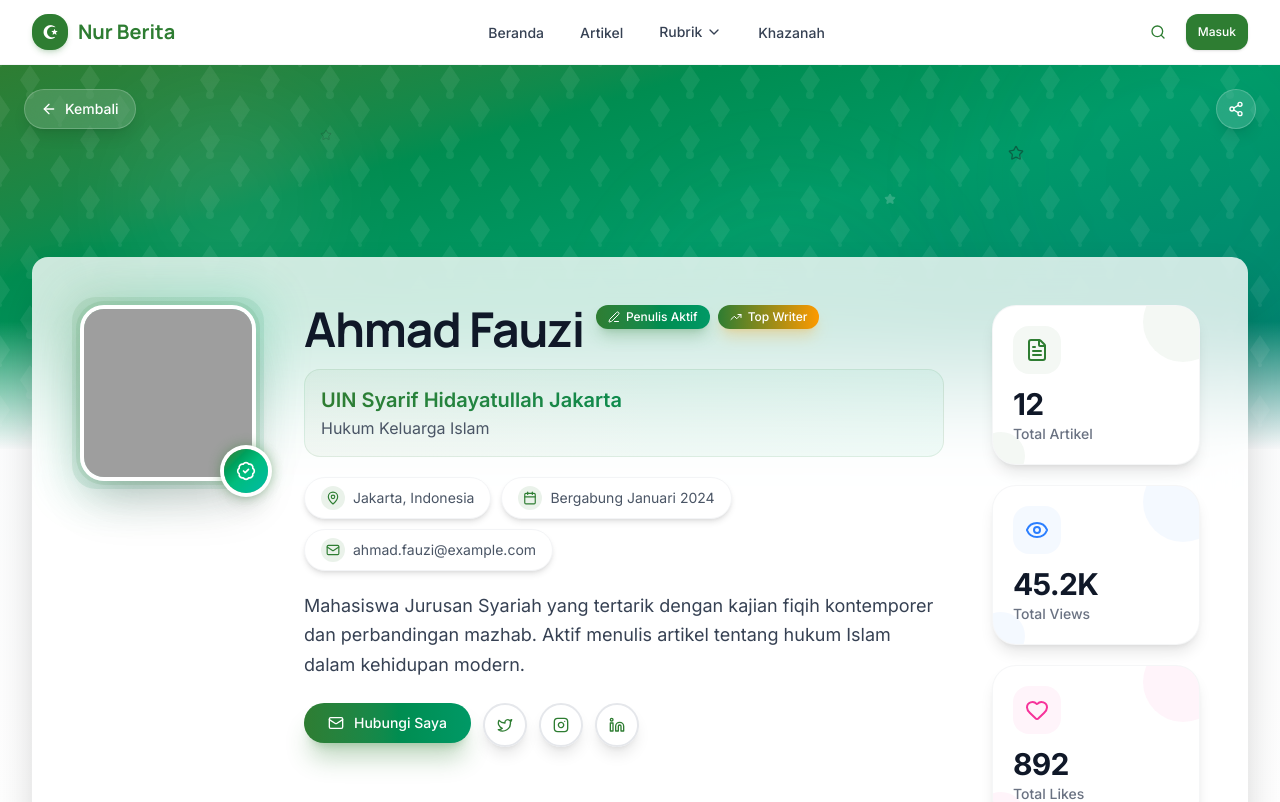
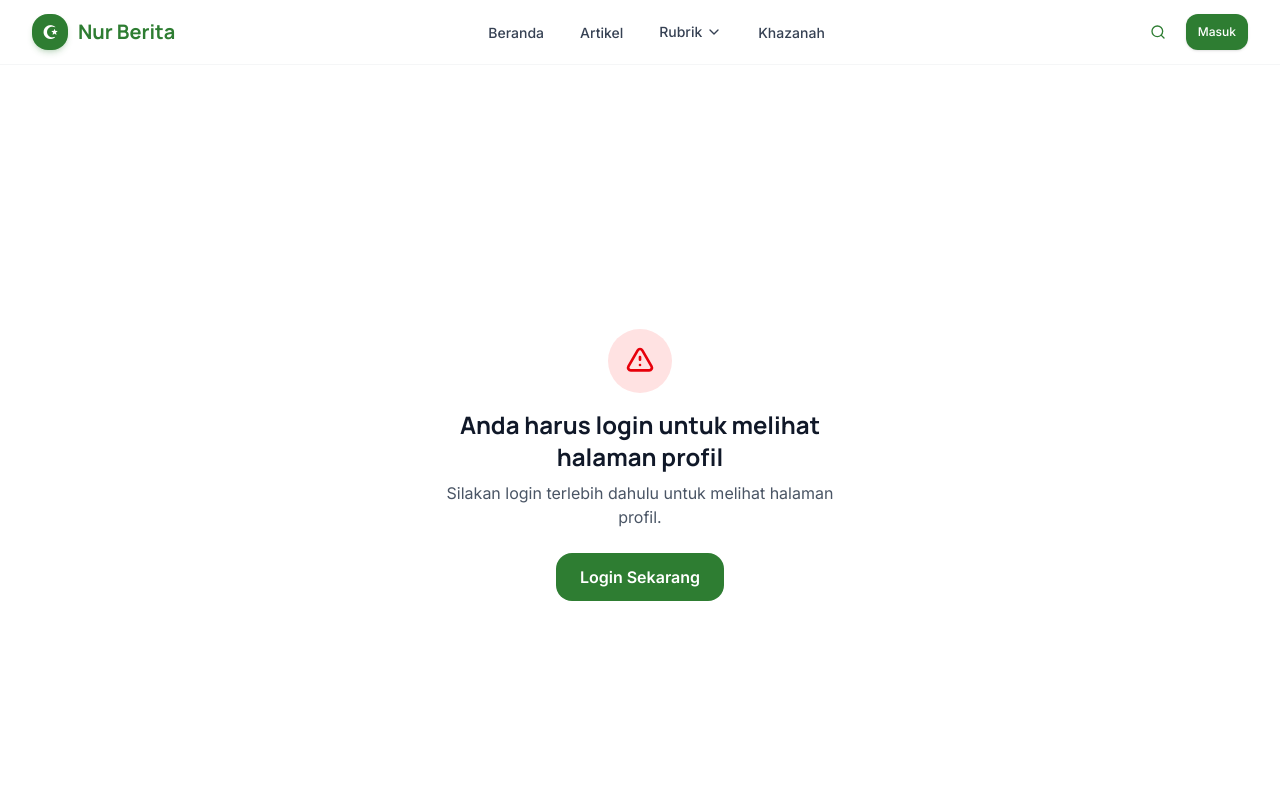
Before and after one commit to Yogaprtamaa/pkumi-istiqlal, a Next.js app: page /penulis/ahmad-fauzi in a window 1280 px wide. Shown: the top 802 px of the page. Built offline with nearby package versions, Linux system fonts and the light colour scheme; grey boxes are pictures that could not be loaded.

Commit message:
feat: implement ProfilePageClient component for fetching user profile data and update Navbar links to use NIM

```diff
--- a/src/app/(public)/penulis/[slug]/page.tsx
+++ b/src/app/(public)/penulis/[slug]/page.tsx
@@ -1,94 +1,9 @@
 /**
  * Profile Page - Halaman Profil Penulis/Mahasiswa
- * Server Component untuk SSG dan metadata
+ * Menggunakan Client Component untuk fetch data real dari API
  */
 
-import { notFound } from "next/navigation";
-import { ProfileContent, type Author } from "@/components/public/ProfileContent";
-import { articles } from "@/lib/mockData";
-
-// Mock data penulis (seharusnya dari database/API)
-const authors: Author[] = [
-  {
-    id: "0",
-    name: "Admin",
-    slug: "admin",
-    email: "admin@dummy.com",
-    avatar: "",
-    bio: "Administrator portal berita Nur Berita. Mengelola konten dan memastikan kualitas artikel yang dipublikasikan.",
-    university: "Nur Berita Media",
-    major: "Content Management",
-    location: "Indonesia",
-    joinDate: "2024-01-01",
-    socialMedia: {
-      instagram: "nurberita",
-    },
-    stats: {
-      articles: 0,
-      views: 0,
-      likes: 0,
-    },
-  },
-  {
-    id: "1",
-    name: "Ahmad Fauzi",
-    slug: "ahmad-fauzi",
-    email: "ahmad.fauzi@example.com",
-    avatar: "/images/authors/ahmad-fauzi.jpg",
-    bio: "Mahasiswa Jurusan Syariah yang tertarik dengan kajian fiqih kontemporer dan perbandingan mazhab. Aktif menulis artikel tentang hukum Islam dalam kehidupan modern.",
-    university: "UIN Syarif Hidayatullah Jakarta",
-    major: "Hukum Keluarga Islam",
-    location: "Jakarta, Indonesia",
-    joinDate: "2024-01-15",
-    socialMedia: {
-      twitter: "ahmadfauzi",
-      instagram: "ahmad.fauzi",
-      linkedin: "ahmadfauzi",
-    },
-    stats: {
-      articles: 12,
-      views: 45230,
-      likes: 892,
-    },
-  },
-  {
-    id: "2",
-    name: "Siti Nurhaliza",
-    slug: "siti-nurhaliza",
-    email: "siti.nurhaliza@example.com",
-    bio: "Pencinta kajian tafsir dan ilmu Al-Quran. Berfokus pada studi perempuan dalam perspektif Islam dan sejarah peradaban Islam.",
-    university: "UIN Sunan Kalijaga Yogyakarta",
-    major: "Ilmu Al-Quran dan Tafsir",
-    location: "Yogyakarta, Indonesia",
-    joinDate: "2023-09-20",
-    socialMedia: {
-      instagram: "siti.nurhaliza",
-      linkedin: "sitinurhaliza",
-    },
-    stats: {
-      articles: 18,
-      views: 67890,
-      likes: 1245,
-    },
-  },
-];
-
-// Fungsi untuk mendapatkan penulis berdasarkan slug
-function getAuthorBySlug(slug: string): Author | undefined {
-  return authors.find((author) => author.slug === slug);
-}
-
-// Fungsi untuk mendapatkan artikel berdasarkan penulis
-function getArticlesByAuthor(authorName: string) {
-  return articles.filter((article) => article.author === authorName);
-}
-
-// Generate static params
-export async function generateStaticParams() {
-  return authors.map((author) => ({
-    slug: author.slug,
-  }));
-}
+import { ProfilePageClient } from "@/components/public/ProfilePageClient";
 
 // Generate metadata
 export async function generateMetadata({
@@ -97,17 +12,10 @@ export async function generateMetadata({
   params: Promise<{ slug: string }>;
 }) {
   const { slug } = await params;
-  const author = getAuthorBySlug(slug);
-
-  if (!author) {
-    return {
-      title: "Profil Tidak Ditemukan | Nur Berita",
-    };
-  }
 
   return {
-    title: `${author.name} - Penulis | Nur Berita`,
-    description: author.bio,
+    title: `Profil ${slug} - Penulis | Nur Berita`,
+    description: `Lihat profil dan artikel dari ${slug}`,
   };
 }
 
@@ -117,13 +25,6 @@ export default async function ProfilePage({
   params: Promise<{ slug: string }>;
 }) {
   const { slug } = await params;
-  const author = getAuthorBySlug(slug);
 
-  if (!author) {
-    notFound();
-  }
-
-  const authorArticles = getArticlesByAuthor(author.name);
-
-  return <ProfileContent author={author} authorArticles={authorArticles} />;
+  return <ProfilePageClient slug={slug} />;
 }
--- a/src/components/public/Navbar.tsx
+++ b/src/components/public/Navbar.tsx
@@ -296,8 +296,7 @@ export function Navbar() {
                           </div>
 
                           <Link
-                            // href={`/penulis/${user?.name?.toLowerCase().replace(/\s+/g, '-') || 'profile'}`}
-                            href={`/penulis/ahmad-fauzi`} // Temporary static link for demo
+                            href={`/penulis/${user?.nim || 'profile'}`}
                             className="flex items-center gap-2 px-4 py-2 text-sm text-gray-700 hover:bg-gray-50"
                             onClick={() => setIsUserMenuOpen(false)}
                           >
@@ -406,10 +405,7 @@ export function Navbar() {
                   </div>
                 </div>
                 <Link
-                  // href={`/penulis/${
-                  //   user?.name?.toLowerCase().replace(/\s+/g, "-") || "profile"
-                  // }`}
-                  href={`/penulis/ahmad-fauzi`} // Temporary static link for demo
+                  href={`/penulis/${user?.nim || 'profile'}`}
                   className="flex items-center gap-2 rounded-lg bg-gray-50 px-3 py-2.5 text-sm font-medium text-gray-700 hover:bg-gray-100 transition-colors"
                   onClick={() => setIsMenuOpen(false)}
                 >
--- /dev/null
+++ b/src/components/public/ProfilePageClient.tsx
@@ -0,0 +1,145 @@
+/**
+ * ProfilePageClient Component
+ * Client wrapper untuk fetch profile data dari API
+ * Note: API /api/student/profile menggunakan Bearer token, bukan slug
+ */
+
+"use client";
+
+import { useEffect, useState } from "react";
+import { useAuth } from "@/contexts/AuthContext";
+import { ProfileContent, type Author } from "./ProfileContent";
+import { articles } from "@/lib/mockData";
+import type { Article } from "@/types";
+import { Loader2 } from "lucide-react";
+
+interface ProfilePageClientProps {
+  slug: string;
+}
+
+export function ProfilePageClient({ slug }: ProfilePageClientProps) {
+  const { user, isAuthenticated, isLoading: authLoading } = useAuth();
+  const [author, setAuthor] = useState<Author | null>(null);
+  const [authorArticles, setAuthorArticles] = useState<Article[]>([]);
+  const [isLoading, setIsLoading] = useState(true);
+  const [error, setError] = useState<string | null>(null);
+
+  useEffect(() => {
+    const loadProfileData = () => {
+      // Cek apakah user login dan slug cocok dengan NIM user
+      const isOwnProfile = isAuthenticated && user && user.nim === slug;
+
+      if (isOwnProfile) {
+        // User melihat profile sendiri - gunakan data dari AuthContext
+        // Data ini sudah di-fetch dari API saat login/mount
+        const authorData: Author = {
+          id: user.id.toString(),
+          name: user.name,
+          slug: user.nim,
+          email: user.email,
+          avatar: user.image || undefined,
+          bio: `Mahasiswa`,
+          university: "PKUMI",
+          major: "",
+          location: "",
+          joinDate: "2024-01-01", // TODO: Tambahkan field created_at di API jika diperlukan
+          socialMedia: {
+            // TODO: Tambahkan field social media di API jika ada
+          },
+          stats: {
+            articles: 0, // TODO: fetch from articles API
+            views: 0,
+            likes: 0,
+          },
+        };
+
+        setAuthor(authorData);
+
+        // Get articles by this author (from mock for now)
+        // TODO: Fetch articles dari API berdasarkan author NIM
+        const userArticles = articles.filter(
+          (article) => article.author === user.name
+        );
+        setAuthorArticles(userArticles);
+        setError(null);
+      } else if (!isAuthenticated) {
+        // User tidak login, tidak bisa akses profile page
+        setError("Anda harus login untuk melihat halaman profil");
+        setAuthor(null);
+      } else {
+        // User login tapi mencoba akses profile orang lain
+        // API /api/student/profile hanya return profile user yang login
+        // Tidak bisa fetch profile orang lain
+        setError("Anda hanya bisa melihat profil Anda sendiri");
+        setAuthor(null);
+      }
+
+      setIsLoading(false);
+    };
+
+    if (!authLoading) {
+      loadProfileData();
+    }
+  }, [slug, user, isAuthenticated, authLoading]);
+
+  if (isLoading || authLoading) {
+    return (
+      <div className="flex min-h-screen items-center justify-center">
+        <Loader2 className="h-12 w-12 animate-spin text-islamGreen" />
+      </div>
+    );
+  }
+
+  if (error) {
+    return (
+      <div className="flex min-h-screen items-center justify-center">
+        <div className="text-center max-w-md px-4">
+          <div className="mb-4 inline-flex items-center justify-center w-16 h-16 rounded-full bg-red-100">
+            <svg
+              className="w-8 h-8 text-red-600"
+              fill="none"
+              viewBox="0 0 24 24"
+              stroke="currentColor"
+            >
+              <path
+                strokeLinecap="round"
+                strokeLinejoin="round"
+                strokeWidth={2}
+                d="M12 9v2m0 4h.01m-6.938 4h13.856c1.54 0 2.502-1.667 1.732-3L13.732 4c-.77-1.333-2.694-1.333-3.464 0L3.34 16c-.77 1.333.192 3 1.732 3z"
+              />
+            </svg>
+          </div>
+          <h1 className="text-2xl font-bold text-gray-900 mb-2">{error}</h1>
+          <p className="text-gray-600 mb-6">
+            {!isAuthenticated
+              ? "Silakan login terlebih dahulu untuk melihat halaman profil."
+              : "API hanya mengizinkan Anda melihat profil Anda sendiri."}
+          </p>
+          <a
+            href={!isAuthenticated ? "/login" : "/"}
+            className="inline-flex items-center justify-center px-6 py-3 rounded-xl bg-islamGreen text-white font-semibold hover:bg-islamGreen-dark transition-colors"
+          >
+            {!isAuthenticated ? "Login Sekarang" : "Kembali ke Beranda"}
+          </a>
+        </div>
+      </div>
+    );
+  }
+
+  if (!author) {
+    return (
+      <div className="flex min-h-screen items-center justify-center">
+        <div className="text-center">
+          <h1 className="text-2xl font-bold text-gray-900">
+            Profil Tidak Ditemukan
+          </h1>
+          <p className="mt-2 text-gray-600">
+            Profil dengan slug &quot;{slug}&quot; tidak ditemukan.
+          </p>
+        </div>
+      </div>
+    );
+  }
+
+  return <ProfileContent author={author} authorArticles={authorArticles} />;
+}
```
